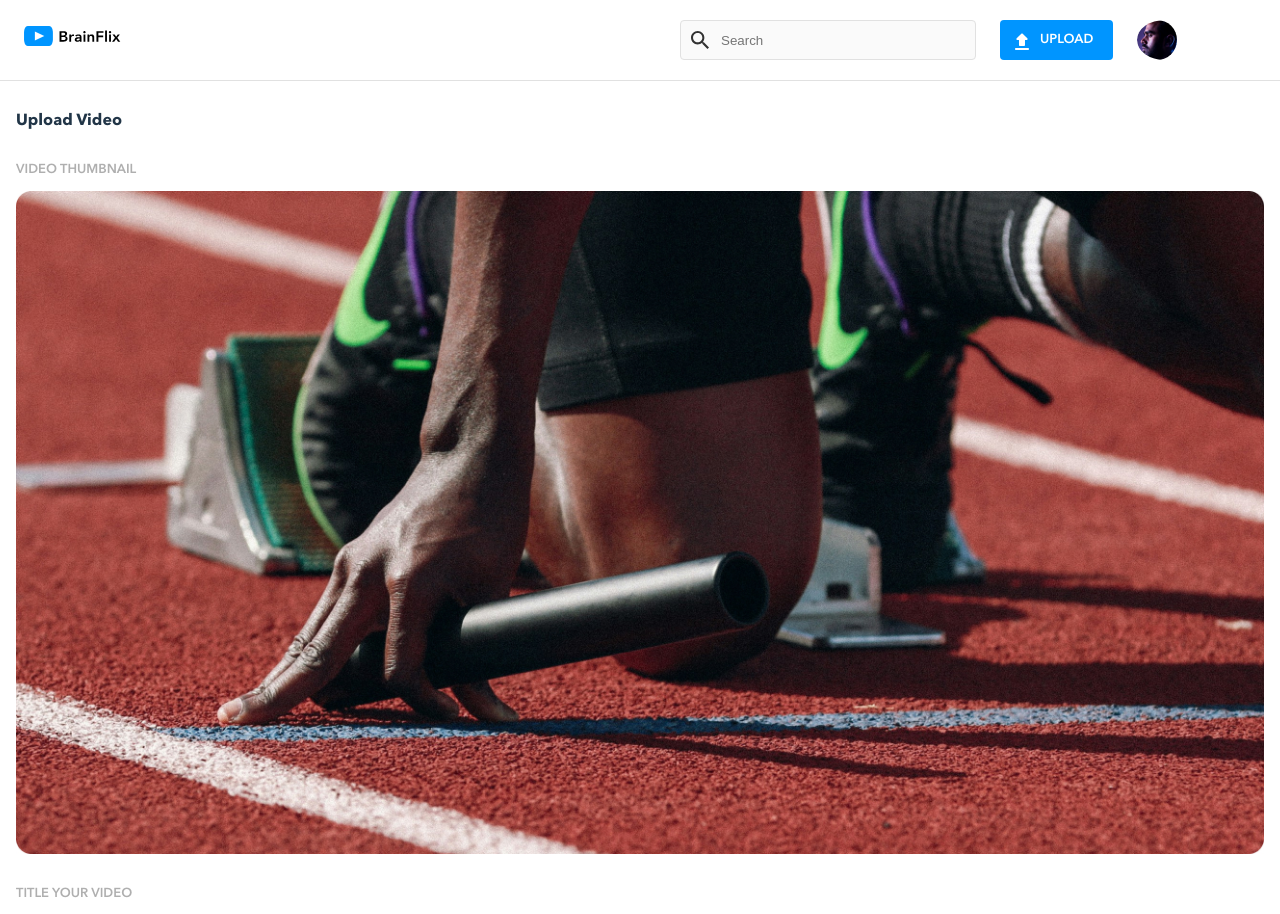
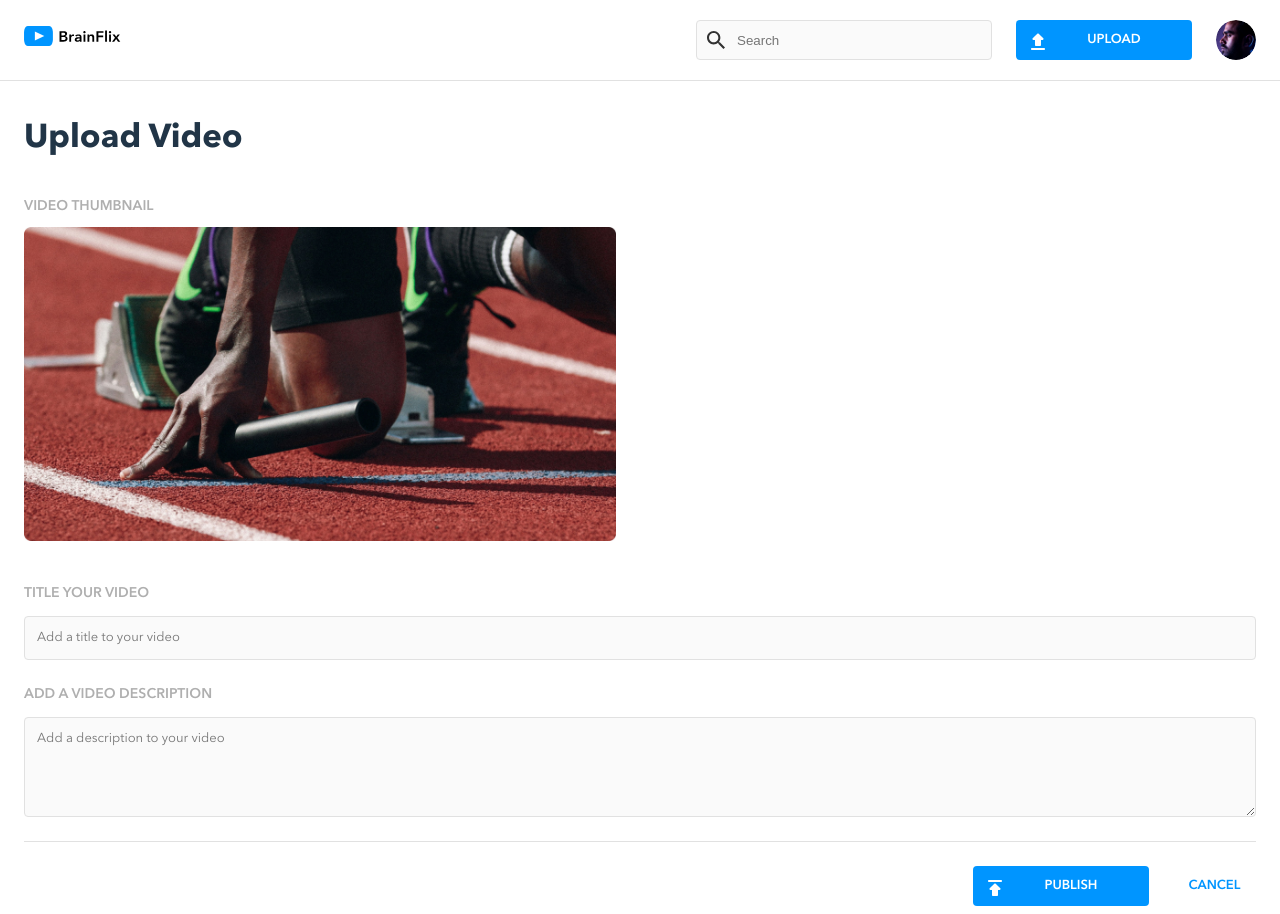
Before and after one commit to ariadnatoledo/ariadna-toledo-brainflix, a React (Vite) app: page /upload in a window 1280 px wide. Shown: the top 914 px of the page. Built offline with nearby package versions, Linux system fonts and the light colour scheme.

Commit message:
VideoUploadPage Tablet Design

```diff
--- a/src/components/Header/Header.scss
+++ b/src/components/Header/Header.scss
@@ -47,7 +47,7 @@
       width: 100%;
       background-color: #fafafa;
       border-radius: 0.25rem;
-      border: 0.09375rem solid #e1e1e1;
+      border: 0.09375rem solid $color-mercury;
       background-image: url("../../assets/icons/search.svg");
       background-position: 0.625rem 0.625rem;
       background-repeat: no-repeat;
@@ -62,10 +62,6 @@
   }
 
   &__upload {
-    // display: flex;
-    // justify-content: center;
-    // align-self: center;
-    // box-sizing: border-box;
     width: 100%;
 
     &-btn {
@@ -74,7 +70,8 @@
       background-position: 0.625rem 0.625rem;
       background-repeat: no-repeat;
       padding: 0.75rem 1.25rem 0.75rem 2.5rem;
-      width: 100%;
+      // width: 100%;
+      // width: 11rem;
       background-color: $color-brainflix-blue;
       color: $color-white;
       font-family: "avenir-demi";
@@ -148,8 +145,11 @@
 
     &__upload {
       display: flex;
-      width: 16rem;
+      width: 15rem;
       gap: 1.5rem;
+      &-btn {
+      width: 11rem;
+      }
     }
 
     &__avatar {
--- a/src/pages/VideoUploadPage/VideoUploadPage.jsx
+++ b/src/pages/VideoUploadPage/VideoUploadPage.jsx
@@ -1,67 +1,59 @@
-import React, { useState } from 'react';
-import { useNavigate } from 'react-router-dom';
+import React, { useState } from "react";
+import { useNavigate } from "react-router-dom";
 import videoThumbnail from "../../assets/images/Upload-video-preview.jpg";
-import '../VideoUploadPage/VideoUploadPage.scss';
+import "../VideoUploadPage/VideoUploadPage.scss";
 
 function VideoUploadPage() {
   const navigate = useNavigate();
 
-  // State to hold video details
   const [videoData, setVideoData] = useState({
-    title: '',
-    description: '',
+    title: "",
+    description: "",
     thumbnail: null,
   });
 
   const handleInputChange = (event) => {
     const { id, value, files } = event.target;
-    if (id === 'videoThumbnail') {
-      setVideoData((prev) => ({ ...prev, thumbnail: files[0] })); // Store thumbnail file
+    if (id === "videoThumbnail") {
+      setVideoData((prev) => ({ ...prev, thumbnail: files[0] }));
     } else {
-      setVideoData((prev) => ({ ...prev, [id]: value })); // Store title and description
+      setVideoData((prev) => ({ ...prev, [id]: value }));
     }
   };
 
   const handleFormSubmit = (event) => {
     event.preventDefault();
 
-    // Notify user about upload
     alert("Video uploaded successfully!");
 
-    // Prepare video data for navigation
     const defaultVideo = {
-      id: 1, // Example ID
-      title: videoData.title || "Default Title", // Use provided title or a default
-      description: videoData.description || "Default Description", // Use provided description or a default
-      thumbnail: videoData.thumbnail, // Include thumbnail information if needed
+      id: 1,
+      title: videoData.title || "Default Title",
+      description: videoData.description || "Default Description",
+      thumbnail: videoData.thumbnail,
     };
 
-    // Redirect to Home with the default video
-    navigate("/", { state: { video: defaultVideo } }); // Pass video data in the navigation state
+    navigate("/", { state: { video: defaultVideo } });
   };
 
   return (
     <div className="upload-page">
       <h1 className="upload-page__heading">Upload Video</h1>
 
-      <h2 className="upload-page__thumbnail-heading">VIDEO THUMBNAIL</h2>
-      <img src={videoThumbnail} alt="Video Thumbnail" className="upload-page__thumbnail-image" />
-
-      {/* <div className="upload-page__thumbnail-container">
-        {videoData.thumbnail ? (
-          <img
-            src={URL.createObjectURL(videoData.thumbnail)}
-            alt="Video Thumbnail"
-            className="upload-page__thumbnail-image"
-          />
-        ) : (
-          <div className="upload-page__placeholder">No thumbnail selected</div>
-        )}
-      </div> */}
+      <div className="upload-page__thumbnail">
+        <h2 className="upload-page__thumbnail-heading">VIDEO THUMBNAIL</h2>
+        <img
+          src={videoThumbnail}
+          alt="Video Thumbnail"
+          className="upload-page__thumbnail-image"
+        />
+      </div>
 
       <div className="upload-page__form-container">
         <form className="upload-page__form" onSubmit={handleFormSubmit}>
-          <label className="upload-page__label" htmlFor="videoTitle">TITLE YOUR VIDEO</label>
+          <label className="upload-page__label" htmlFor="videoTitle">
+            TITLE YOUR VIDEO
+          </label>
           <input
             className="upload-page__input"
             type="text"
@@ -71,7 +63,9 @@ function VideoUploadPage() {
             onChange={handleInputChange}
           />
 
-          <label className="upload-page__label" htmlFor="videoDescription">ADD A VIDEO DESCRIPTION</label>
+          <label className="upload-page__label" htmlFor="videoDescription">
+            ADD A VIDEO DESCRIPTION
+          </label>
           <textarea
             className="upload-page__textarea"
             id="videoDescription"
@@ -79,19 +73,18 @@ function VideoUploadPage() {
             required
             onChange={handleInputChange}
           />
-
-          {/* <label className="upload-page__label" htmlFor="videoThumbnail">UPLOAD THUMBNAIL:</label>
-          <input
-            className="upload-page__file-input"
-            type="file"
-            id="videoThumbnail"
-            accept="image/*"
-            required
-            onChange={handleInputChange}
-          /> */}
-
-          <button className="upload-page__submit" type="submit">PUBLISH</button>
-          <button className="upload-page__cancel" type="button" onClick={() => navigate("/")}>CANCEL</button>
+          <div className="upload-page__button-container">
+            <button className="upload-page__submit" type="submit">
+              PUBLISH
+            </button>
+            <button
+              className="upload-page__cancel"
+              type="button"
+              onClick={() => navigate("/")}
+            >
+              CANCEL
+            </button>
+          </div>
         </form>
       </div>
     </div>
--- a/src/pages/VideoUploadPage/VideoUploadPage.scss
+++ b/src/pages/VideoUploadPage/VideoUploadPage.scss
@@ -12,7 +12,6 @@
     font-family: avenir-bold;
     border-top: 1px solid $color-mercury;
     padding: 24px 24px 0 16px;
-
   }
 
   &__thumbnail-heading {
@@ -21,8 +20,7 @@
     font-size: 13px;
     padding-top: 24px;
     padding-left: 16px;
-    padding-bottom: 0.75rem
-
+    padding-bottom: 0.75rem;
   }
 
   &__thumbnail-container {
@@ -34,11 +32,11 @@
     height: 10rem;
     border: 1px dashed #ccc;
     border-radius: 0.25rem;
+    background-color: $color-mercury; // Fallback background color if the image doesn't load
   }
 
   &__thumbnail-image {
     width: 100%;
-    max-height: 100%;
     object-fit: cover;
     padding: 0 16px 24px 16px;
   }
@@ -131,12 +129,28 @@
       background-color: $color-alabaster;
     }
   }
+  &__button-container {
+    display: flex;
+    flex-direction: column;
+    border-top: 1px solid $color-mercury;
+    padding-top: 24px;
+  }
 }
 
 @include tablet {
   .upload-page {
     &__heading {
-      font-size: 1rem;
+      font-size: 33px;
+      line-height: 44px;
+      padding: 36px 36px 0 24px;
+    }
+
+    &__form-container {
+      display: flex;
+      flex-direction: column;
+      padding: 0 24px;
+      box-sizing: border-box;
+      width: 100%;
     }
 
     &__input,
@@ -145,7 +159,45 @@
     }
 
     &__submit {
-      width: 30rem;
+      width: 11rem;
+    }
+
+    &__thumbnail-image {
+      width: 50%;
+      max-width: 50%; // Prevent image from expanding further than 50%
+      padding: 0 24px 36px 24px;
+      object-fit: cover;
+    }
+
+    &__thumbnail-heading {
+      display: flex;
+      font-family: "avenir-demi";
+      font-size: 14px;
+      padding-top: 36px;
+      padding-left: 24px;
+      padding-bottom: 0.75rem;
+    }
+
+    &__label {
+      display: flex;
+      font-family: "avenir-demi";
+      font-size: 14px;
+      padding-bottom: 0.75rem;
+      color: $color-silver;
+    }
+
+    &__textarea {
+      margin-bottom: 1.5rem;
+      padding-bottom: 0.75rem;
+    }
+
+    &__button-container {
+      display: flex;
+      flex-direction: row;
+      justify-content: flex-end;
+      gap: 24px;
+      border-top: 1px solid $color-mercury;
+      padding-top: 24px;
     }
   }
 }
```
